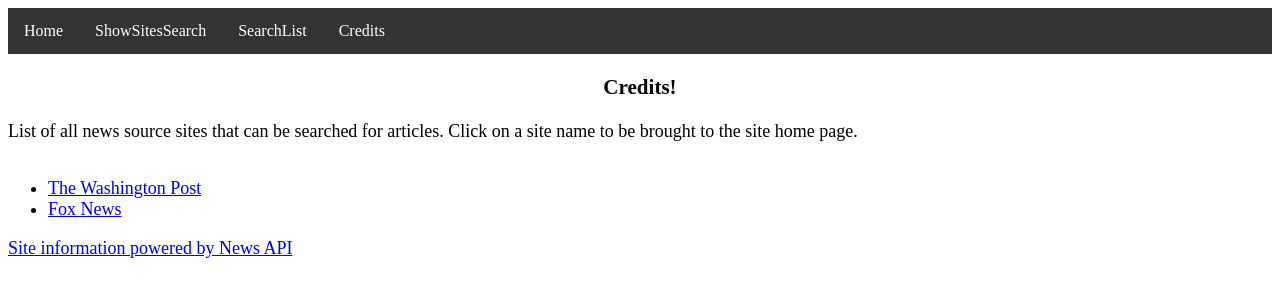
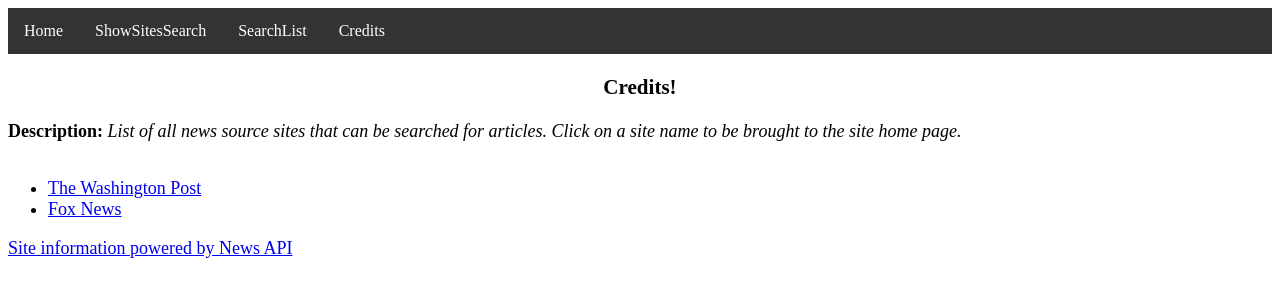
Before and after one commit to raiet13/short-news-compiler, a React (Create React App) app in the folder client/: page /credits in a window 1280 px wide. Shown: the top 300 px of the page. Built offline with nearby package versions, Linux system fonts and the light colour scheme; no server answers.

Commit message:
updated titledescription for legibility

```diff
--- a/client/src/components/TitleDescription.js
+++ b/client/src/components/TitleDescription.js
@@ -10,7 +10,7 @@ const TitleDescription = ({ title, description }) => {
           </div>
 
           <div className="description">
-            <p>{description}</p>
+            <p><strong>Description:</strong> <em>{description}</em></p>
           </div>
 
         </div>
```
